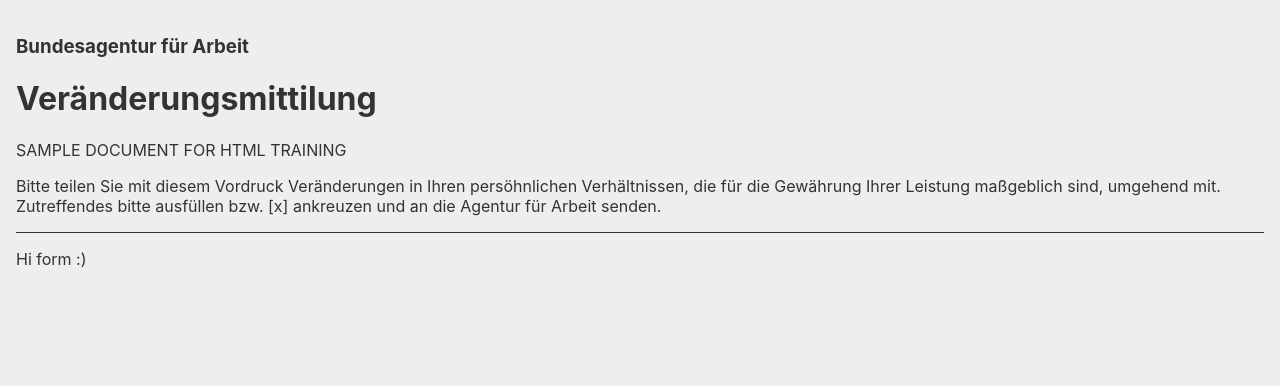
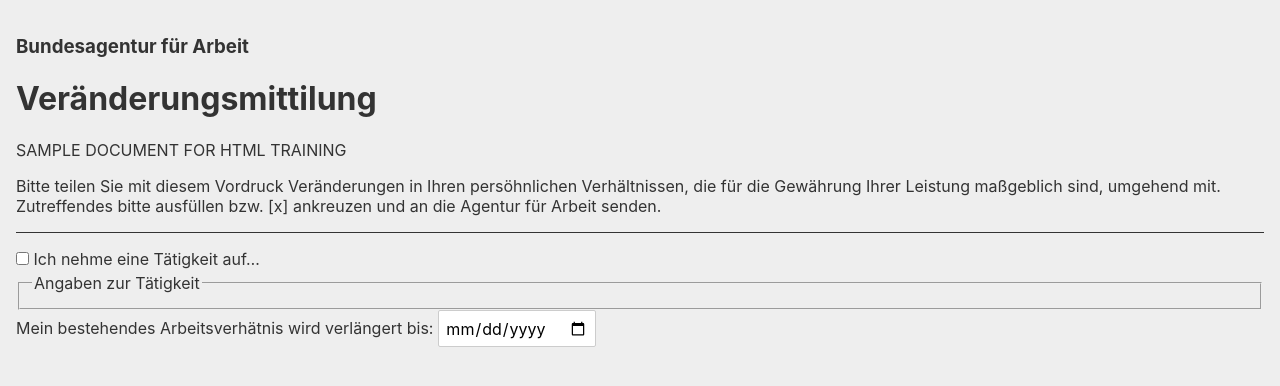
Before and after one commit to gitbreaker222/20200317-form-training-svelte, a Svelte app: page / in a window 1280 px wide. Shown: the top 386 px of the page. Built offline with nearby package versions, Linux system fonts and the light colour scheme.

Commit message:
activity fieldset

```diff
--- a/src/Aform.svelte
+++ b/src/Aform.svelte
@@ -1,15 +1,44 @@
 <script>
+  let formState = {
+    hasNewActivity: false,
+    newActivityInfos: {
+      from: '',
+      till: '',
+      name: '',
+      hours: '',
+      found: [],
+      healthCareChanged: null,
+      healthCareDetails: '',
+    },
+    extendedActivityTill: '',
+  }
+  $: activityHasBegun = new Date(formState.newActivityInfos.from) <= new Date()
+
+  function handleChange(event) {
+    event.stopPropagation()
+    console.log(event, formState)
+  }
+
   function handleSubmit(event) {
     event.preventDefault()
-    console.log(event)
+    console.log('submit', formState)
   }
 </script>
 
 <style>
   header {
     border-bottom: 1px solid currentColor;
+    margin-bottom: 1rem;
   }
-  form {
+
+  fieldset {
+    max-height: 99vh;
+    overflow: auto;
+    transition: max-height 500ms;
+  }
+  fieldset:disabled {
+    overflow: hidden;
+    max-height: 1em;
   }
 </style>
 
@@ -23,8 +52,146 @@
     umgehend mit. Zutreffendes bitte ausfüllen bzw. [x] ankreuzen und an die
     Agentur für Arbeit senden.
   </p>
+  <pre hidden>{JSON.stringify(formState, 0, 2)}</pre>
 </header>
 
-<form action="">
-  <p>Hi form :)</p>
+<form on:submit={handleSubmit} on:change={handleChange}>
+
+  <label>
+    <input
+      type="checkbox"
+      name="hasNewActivity"
+      disabled={formState.extendedActivityTill}
+      bind:checked={formState.hasNewActivity} />
+    Ich nehme eine Tätigkeit auf…
+  </label>
+
+  <fieldset name="activity" disabled={!formState.hasNewActivity}>
+    <legend for="activity">Angaben zur Tätigkeit</legend>
+    <p>
+      Ich nehme eine Tätigkeit (Arbeit, selbstständige Tätigkeit, mithelfender
+      Familienangehöriger) ab
+      <input
+        type="date"
+        name="activityFrom"
+        bind:value={formState.newActivityInfos.from} />
+      (bei befristeter Tätigkeit bis
+      <input
+        type="date"
+        name="activityTill"
+        bind:value={formState.newActivityInfos.till} />
+      ) als (berufliche Tätigkeit)
+      <input
+        type="text"
+        name="activityName"
+        bind:value={formState.newActivityInfos.name} />
+      auf.
+    </p>
+    <p>
+      Die Tätigkeit umfasst voraussichtlich
+      <strong>wöchentlich</strong>
+      <label>
+        <input
+          type="radio"
+          name="activityHours"
+          bind:group={formState.newActivityInfos.hours}
+          value="lt15" />
+        weniger als 15 Stunden
+      </label>
+
+      <label>
+        <input
+          type="radio"
+          name="activityHours"
+          bind:group={formState.newActivityInfos.hours}
+          value="ge15" />
+        15 Stunden und mehr
+      </label>
+    </p>
+    <p>Wodurch ist die tätigkeit zustande gekommen? (freiwillige Angabe)</p>
+    <p>
+      <label>
+        <input
+          type="checkbox"
+          name="activityFoundSelf"
+          bind:group={formState.newActivityInfos.found}
+          value="self" />
+        Ich habe mir die tätigkeit selbst gesucht
+      </label>
+      <label>
+        <input
+          type="checkbox"
+          name="activityFoundAgencyPrivate"
+          bind:group={formState.newActivityInfos.found}
+          value="agencyPrivate" />
+        Die Tätigkeit hat mir ein privater Arbeitsvermittler vermittelt
+      </label>
+      <label>
+        <input
+          type="checkbox"
+          name="activityFoundAgencyPublic"
+          bind:group={formState.newActivityInfos.found}
+          value="agencyPublic" />
+        Vermittlungsvorschlag der Arbeitsagentur / des Jobcenters
+      </label>
+    </p>
+    <hr />
+    {#if activityHasBegun}
+      <div class="healthCare">
+        <p>
+          Zusätzliche Angabe, wenn diese meldung erst
+          <strong>nach</strong>
+          Arbeitsaufnahme erfolgt:
+        </p>
+        <p>
+          Hat sich die Kassenzugehörigkeit geändert?
+          <label>
+            <input
+              type="radio"
+              bind:group={formState.newActivityInfos.healthCareChanged}
+              value={true} />
+            Ja
+          </label>
+          {#if formState.newActivityInfos.healthCareChanged}
+            <label>
+              Neue Krankenkasse (Name, Ort der Geschäftsstelle):
+              <input
+                type="text"
+                bind:value={formState.newActivityInfos.healthCareDetails}
+                required />
+            </label>
+          {/if}
+          {#if formState.newActivityInfos.healthCareChanged != true}
+            <label>
+              <input
+                type="radio"
+                bind:group={formState.newActivityInfos.healthCareChanged}
+                value={false} />
+              Nein
+            </label>
+          {/if}
+          {#if formState.newActivityInfos.healthCareChanged != null}
+            <label>
+              <input
+                type="radio"
+                bind:group={formState.newActivityInfos.healthCareChanged}
+                value={null} />
+              (Zurücksetzen)
+            </label>
+          {/if}
+        </p>
+        <hr />
+      </div>
+    {/if}
+  </fieldset>
+
+  <label>
+    Mein bestehendes Arbeitsverhätnis wird verlängert bis:
+    <input
+      type="date"
+      name="activityExtended"
+      disabled={formState.hasNewActivity}
+      bind:value={formState.extendedActivityTill} />
+  </label>
+
 </form>
```
